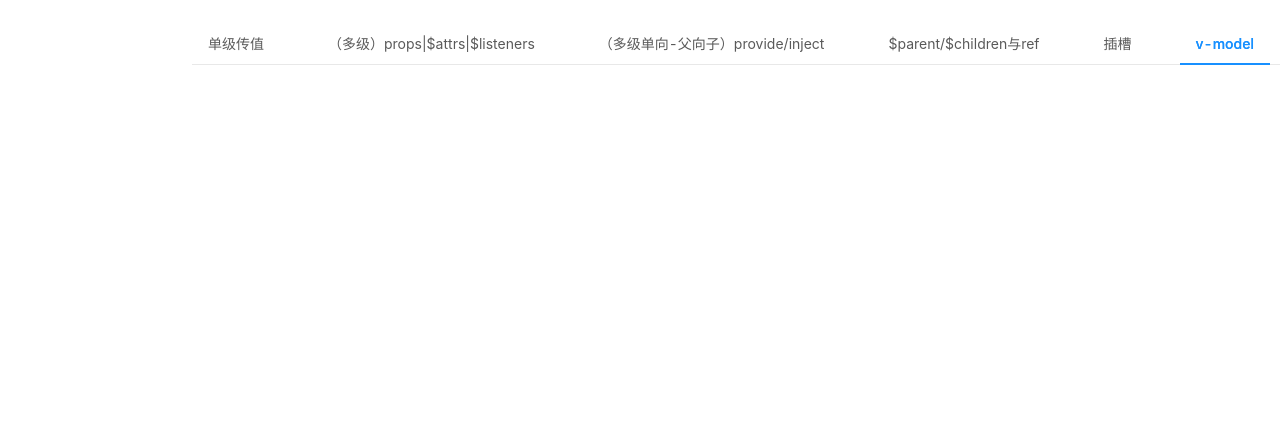
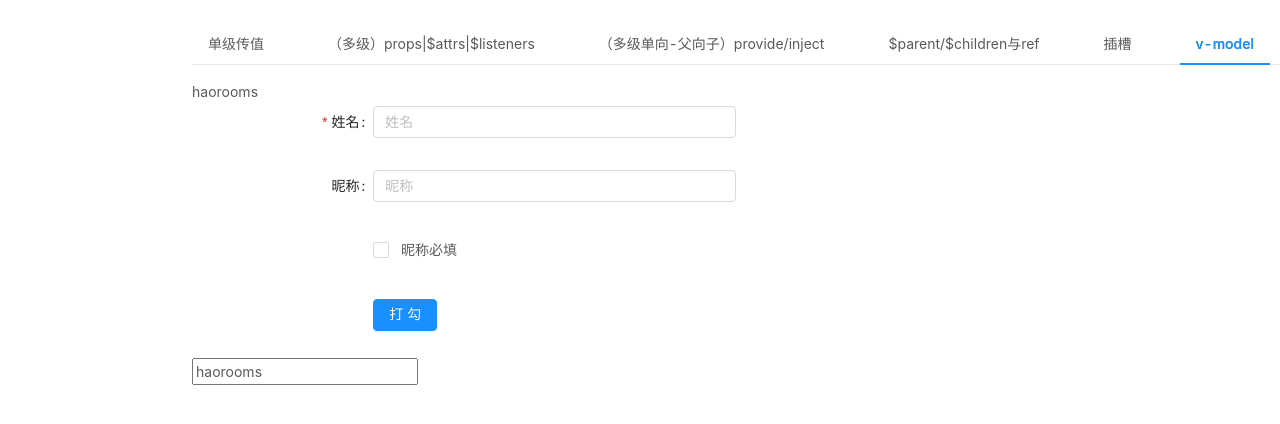
Before and after one commit to YuanChilde/learn-vue, a Vue app: page /assignval in a window 1280 px wide. Both pictures are taken after a click on the tab "v-model". Shown: the top 424 px of the page. Built offline with nearby package versions, Linux system fonts and the light colour scheme.

Commit message:
update: compone assign value

```diff
--- a/src/main.js
+++ b/src/main.js
@@ -18,6 +18,8 @@ import {
   Tabs,
   Divider,
   Input,
+  Form,
+  Checkbox
 } from "ant-design-vue";
 
 //import 'ant-design-vue/dist/antd.less'
@@ -38,6 +40,8 @@ Vue.use(Menu);
 Vue.use(Tabs);
 Vue.use(Divider);
 Vue.use(Input);
+Vue.use(Form);
+Vue.use(Checkbox);
 
 Vue.prototype.$db = db;
 Vue.prototype.$post = request.post;
--- a/src/views/AssignVal/AssignValTab6.vue
+++ b/src/views/AssignVal/AssignValTab6.vue
@@ -1,10 +1,105 @@
 <template>
+    <div>
+        <a-form :form="form">
+            <a-form-item
+                    :label-col="formItemLayout.labelCol"
+                    :wrapper-col="formItemLayout.wrapperCol"
+                    label="姓名"
+            >
+                <a-input
+                        v-decorator="[
+          'username',
+          {rules: [{ required: true, message: '请输入姓名' }]}
+        ]"
+                        placeholder="姓名"
+                />
+            </a-form-item>
+            <a-form-item
+                    :label-col="formItemLayout.labelCol"
+                    :wrapper-col="formItemLayout.wrapperCol"
+                    label="昵称"
+            >
+                <a-input
+                        v-decorator="[
+          'nickname',
+          {rules: [{ required: checkNick, message: '请输入昵称' }]}
+        ]"
+                        placeholder="昵称"
+                />
+            </a-form-item>
+            <a-form-item
+                    :label-col="formTailLayout.labelCol"
+                    :wrapper-col="formTailLayout.wrapperCol"
+            >
+                <a-checkbox
+                        :checked="checkNick"
+                        @change="handleChange"
+                >
+                    昵称必填
+                </a-checkbox>
+            </a-form-item>
+            <a-form-item
+                    :label-col="formTailLayout.labelCol"
+                    :wrapper-col="formTailLayout.wrapperCol"
+            >
+                <a-button
+                        type="primary"
+                        @click="check"
+                >
+                    打勾
+                </a-button>
+            </a-form-item>
+        </a-form>
 
+        <span>
+
+      <input :value="value"
+              @input="$emit('balabala', $event.target.value)">
+    </span>
+    </div>
 </template>
 
 <script>
+    const formItemLayout = {
+        labelCol: { span: 4 },
+        wrapperCol: { span: 8 },
+    };
+    const formTailLayout = {
+        labelCol: { span: 4 },
+        wrapperCol: { span: 8, offset: 4 },
+    };
     export default {
-        name: "AssignValTab5"
+        data () {
+            return {
+                checkNick: false,
+                formItemLayout,
+                formTailLayout,
+                form: this.$form.createForm(this),
+            };
+        },
+        props: ["value"],
+        model: {
+            prop: 'value',
+            event: 'balabala'
+        },
+        methods: {
+            check () {
+                this.form.validateFields(
+                    (err,values) => {
+                        if (!err) {
+                            console.info('success');
+                            console.log(values);
+                        }
+                    },
+                );
+            },
+            handleChange  (e) {
+                this.checkNick = e.target.checked;
+                this.$nextTick(() => {
+                    this.form.validateFields(['nickname'], { force: true }, (errors, values)=> errors);
+                });
+            },
+        },
     }
 </script>
 
--- a/src/views/AssignVal/index.vue
+++ b/src/views/AssignVal/index.vue
@@ -20,7 +20,8 @@
                 <assign-val-tab5 ></assign-val-tab5>
             </a-tab-pane>
             <a-tab-pane tab="v-model" key="6">
-                <assign-val-tab6 ></assign-val-tab6>
+                {{haorooms}}
+                <assign-val-tab6 v-model="haorooms"></assign-val-tab6>
             </a-tab-pane>
         </a-tabs>
     </div>
@@ -42,7 +43,8 @@
                 users:{
 
                 },
-                color2: 'yellow'
+                color2: 'yellow',
+                haorooms: "haorooms"
             }
         },
         components:{
```
